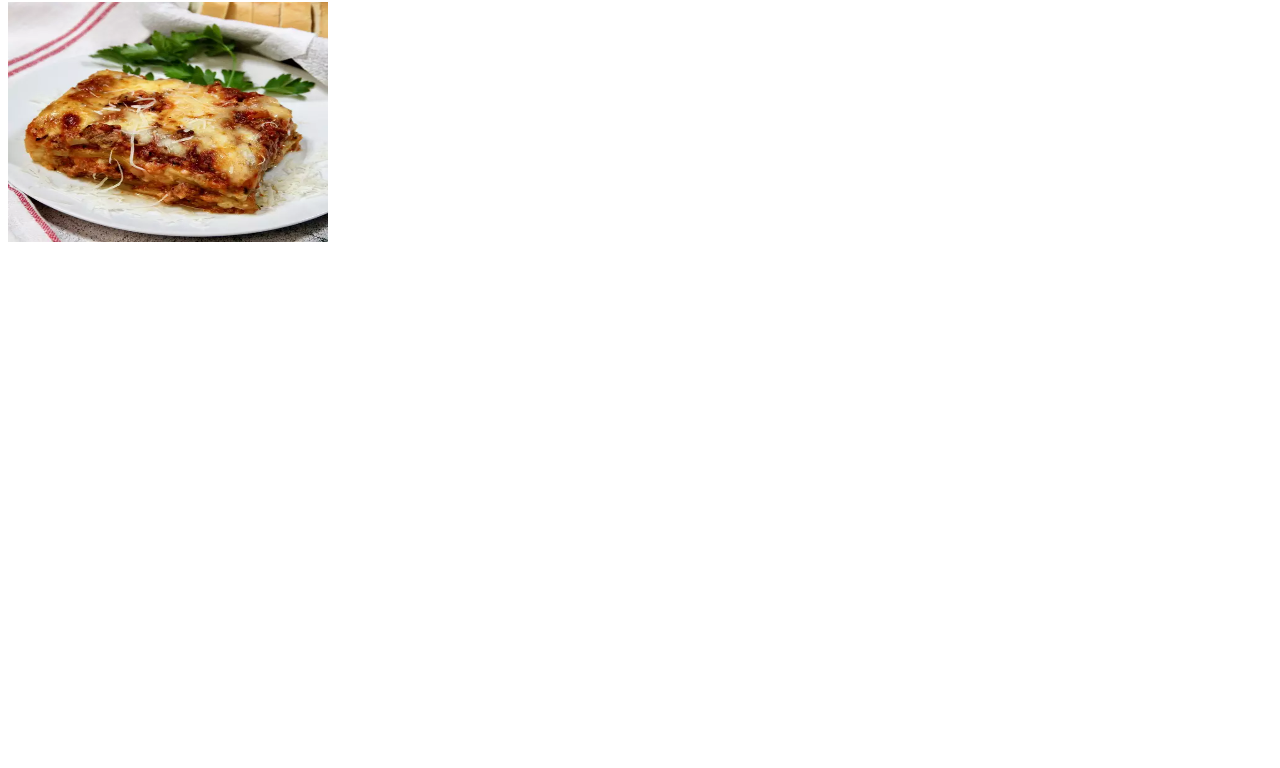
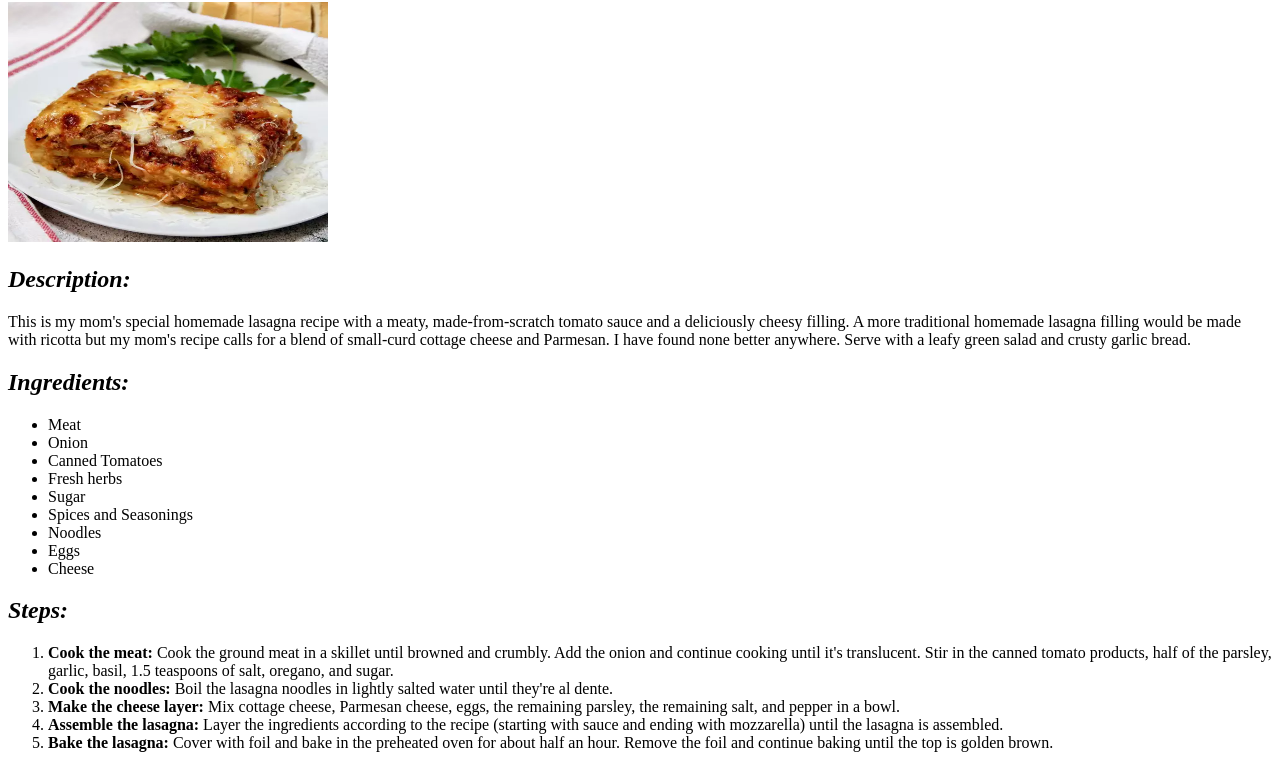
Before and after one commit to Kenrick-MH/odin-recipes, a plain HTML site: page recipes/lasagna.html in a window 1280 px wide. Shown: the part 78-846 px from the top of the page. Before the commit the page ends 800 px from the top, so only its background shows below. Drawn offline with Linux system fonts and the light colour scheme.

Commit message:
Add Ingredients and Steps section

```diff
--- a/recipes/lasagna.html
+++ b/recipes/lasagna.html
@@ -11,6 +11,71 @@
             <img src="lagsana.webp" height="240" width="320">
         </p>
 
+        <h2><em>
+            Description:
+        </em></h2>
+
+        <p>
+
+            This is my mom's special homemade lasagna recipe with a meaty, made-from-scratch tomato sauce and
+            a deliciously cheesy filling. A more traditional homemade lasagna filling would be made with
+            ricotta but my mom's recipe calls for a blend of small-curd cottage cheese and Parmesan.
+            I have found none better anywhere. Serve with a leafy green salad and crusty garlic bread.
+
+        </p>
+
+        <h2><em>
+            Ingredients:
+        </em></h2>
+        <ul>
+            <li> Meat</li>
+            <li> Onion </li>
+            <li> Canned Tomatoes</li>
+            <li> Fresh herbs</li>
+            <li> Sugar</li>
+            <li> Spices and Seasonings</li>
+            <li> Noodles</li>
+            <li> Eggs</li>
+            <li> Cheese</li>
+
+        </ul>
+
+        <h2><em>
+            Steps:
+        </em></h2>
+
+        <ol>
+            <li> <strong>Cook the meat:</strong>
+                Cook the ground meat in a skillet until browned and crumbly.
+                Add the onion and continue cooking until it's translucent.
+                Stir in the canned tomato products, half of the parsley, garlic,
+                basil, 1.5 teaspoons of salt, oregano, and sugar.
+            </li>
+            <li> <strong>Cook the noodles:</strong>
+                Boil the lasagna noodles in lightly
+                salted water until they're al dente.
+            </li>
+
+            <li> <strong>Make the cheese layer:</strong>
+                Mix cottage cheese, Parmesan cheese, eggs,
+                the remaining parsley, the remaining salt,
+                and pepper in a bowl.
+            </li>
+
+            <li> <strong>Assemble the lasagna:</strong>
+                Layer the ingredients according to the recipe
+                (starting with sauce and ending with mozzarella)
+                until the lasagna is assembled.
+            </li>
+
+            <li> <strong>Bake the lasagna:</strong>
+                Cover with foil and bake in the preheated oven for about half an hour.
+                 Remove the foil and continue baking until the top is golden brown.
+            </li>
+
+
+        </ol>
+
 
 
     </body>
```
